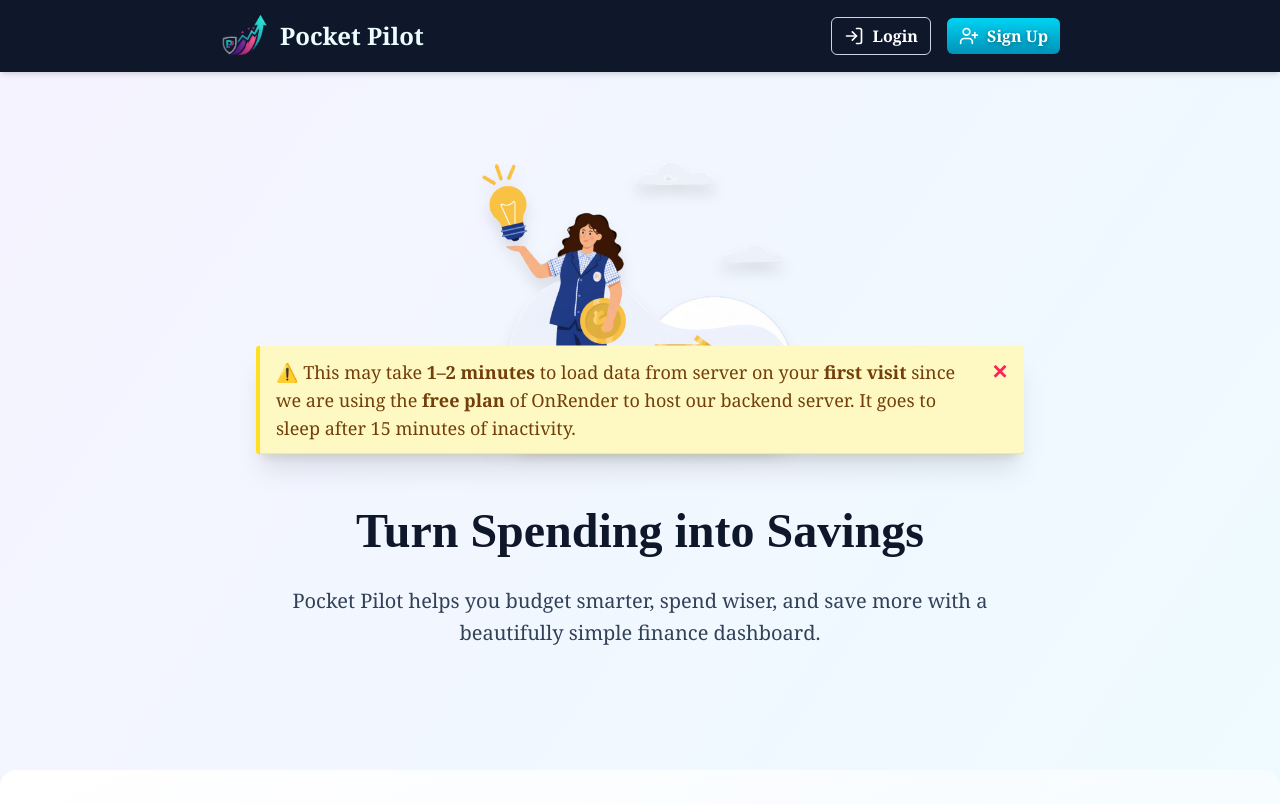
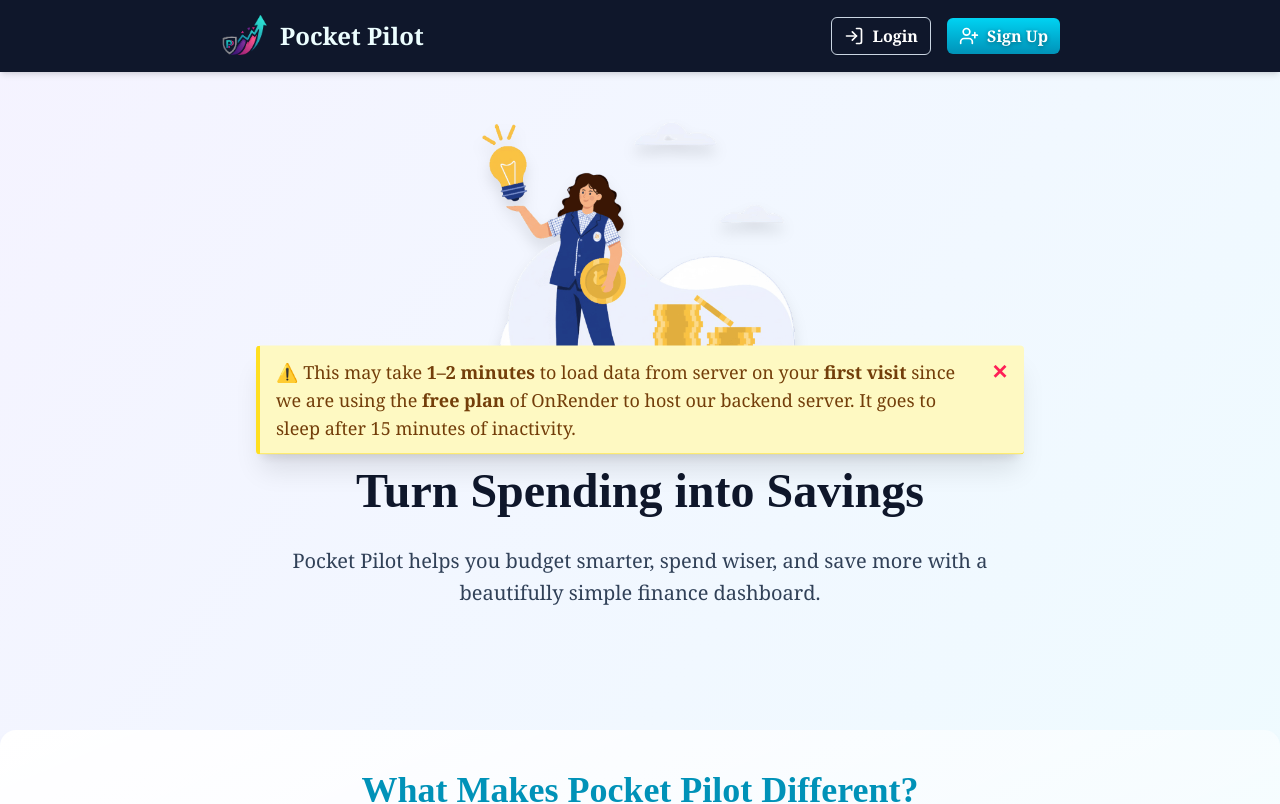
Before and after one commit to ravikanttarare95/pocket-pilot, a React (Vite) app in the folder client/: page / in a window 1280 px wide. Shown: the top 804 px of the page. Built offline with nearby package versions, Linux system fonts and the light colour scheme; no server answers; a web font is replaced by a local one.

Commit message:
refactor: enhance loading states and introduce AuthLoading component for better user feedback

```diff
--- a/client/src/components/Button.jsx
+++ b/client/src/components/Button.jsx
@@ -27,8 +27,9 @@ function Button({
     <button
       type={type}
       className={`${customStyle} ${sizeClasses} ${variantClasses} ${
-        isDisabled &&
-        "!bg-gradient-to-b from-slate-300 to-slate-400 !text-white hover:!bg-slate-300"
+        isDisabled
+          ? "!bg-gradient-to-b from-slate-500 to-slate-500 !text-white !opacity-70 animate-pulse !cursor-not-allowed hover:!bg-slate-500"
+          : ""
       } cursor-pointer transition-all duration-300 font-semibold flex justify-center items-center gap-2`}
       onClick={onBtnClick}
       disabled={isDisabled}
--- a/client/src/components/Navbar.jsx
+++ b/client/src/components/Navbar.jsx
@@ -10,7 +10,7 @@ import { useAuth } from "./../context/UserAuthContext.jsx";
 function Navbar() {
   const [isOpen, setIsOpen] = useState(false);
   const navigate = useNavigate();
-  const { user, setUser, accessToken, setAccessToken } = useAuth();
+  const { user, setUser, accessToken, setAccessToken, authLoading } = useAuth();
 
   const handleLogout = async () => {
     try {
@@ -45,7 +45,11 @@ function Navbar() {
           ${isOpen ? "flex" : "hidden"}
         `}
       >
-        {accessToken ? (
+        {authLoading ? (
+          <div className="flex items-center gap-3 text-slate-400 text-sm">
+            <span className="w-4 h-4 border-2 border-slate-400 border-t-transparent rounded-full animate-spin"></span>
+          </div>
+        ) : accessToken ? (
           <>
             <Link
               to="/"
--- a/client/src/components/ProtectedRoute.jsx
+++ b/client/src/components/ProtectedRoute.jsx
@@ -1,11 +1,12 @@
 import React, { useEffect } from "react";
 import { Navigate } from "react-router";
 import { useAuth } from "./../context/UserAuthContext.jsx";
+import AuthLoading from "./authentication/AuthLoading.jsx";
 
 function ProtectedRoute({ children }) {
-  const { accessToken, loading } = useAuth();
+  const { accessToken, authLoading } = useAuth();
 
-  if (loading) return <p>Checking session...</p>;
+  if (authLoading) return <AuthLoading loadingDesc={"Verifying session..."} />;
 
   if (!accessToken) return <Navigate to="/login" replace />;
 
--- /dev/null
+++ b/client/src/components/authentication/AuthLoading.jsx
@@ -0,0 +1,13 @@
+function AuthLoading({ loadingDesc }) {
+  return (
+    <div className="flex flex-col justify-center items-center min-h-screen bg-gray-50 text-gray-700">
+      <span className="w-12 h-12 border-4 border-teal-500 border-t-transparent rounded-full animate-spin" />
+
+      <p className="text-lg md:text-xl font-medium animate-pulse">
+        {loadingDesc}
+      </p>
+    </div>
+  );
+}
+
+export default AuthLoading;
--- a/client/src/context/UserAuthContext.jsx
+++ b/client/src/context/UserAuthContext.jsx
@@ -6,7 +6,7 @@ const UserAuthContext = createContext();
 const AuthProvider = ({ children }) => {
   const [user, setUser] = useState(null);
   const [accessToken, setAccessToken] = useState(null);
-  const [loading, setLoading] = useState(true);
+  const [authLoading, setAuthLoading] = useState(true);
 
   useEffect(() => {
     const getNewAccessToken = async () => {
@@ -18,7 +18,7 @@ const AuthProvider = ({ children }) => {
         setAccessToken(null);
         setUser(null);
       } finally {
-        setLoading(false);
+        setAuthLoading(false);
       }
     };
     getNewAccessToken();
@@ -26,7 +26,7 @@ const AuthProvider = ({ children }) => {
 
   return (
     <UserAuthContext.Provider
-      value={{ user, setUser, accessToken, setAccessToken, loading }}
+      value={{ user, setUser, accessToken, setAccessToken, authLoading }}
     >
       {children}
     </UserAuthContext.Provider>
--- a/client/src/views/App.jsx
+++ b/client/src/views/App.jsx
@@ -43,7 +43,7 @@ function App() {
       <AosInitializer />
       <Navbar />
 
-      <section className="max-w-7xl mx-auto text-center py-8 sm:py-10 md:py-20 px-4 sm:px-6 flex-1">
+      <section className="max-w-7xl mx-auto text-center pb-8 pt-4 sm:pb-10 sm:pt-6 md:pb-20 md:pt-10 px-4 sm:px-6 flex-1">
         <div
           data-aos="fade-right"
           data-aos-duration="1000"
--- a/client/src/views/AuthSuccess.jsx
+++ b/client/src/views/AuthSuccess.jsx
@@ -3,6 +3,7 @@ import { useNavigate, useSearchParams } from "react-router";
 import toast from "react-hot-toast";
 import { useAuth } from "./../context/UserAuthContext.jsx";
 import { API_URL } from "./../configs/axiosConfigs.js";
+import AuthLoading from "./../components/authentication/AuthLoading.jsx";
 
 function AuthSuccess() {
   const [searchParams] = useSearchParams();
@@ -40,17 +41,7 @@ function AuthSuccess() {
   useEffect(() => {
     handleAuth();
   }, [accessToken]);
-  return (
-    <div className="flex flex-col justify-center items-center min-h-screen bg-gray-50 text-gray-700">
-      <div className="flex flex-col items-center gap-4">
-        <div className="w-12 h-12 border-4 border-teal-500 border-t-transparent rounded-full animate-spin"></div>
-
-        <p className="text-lg md:text-xl font-medium animate-pulse">
-          Logging you in securely...
-        </p>
-      </div>
-    </div>
-  );
+  return <AuthLoading loadingDesc={"Logging you in securely..."} />;
 }
 
 export default AuthSuccess;
--- a/client/src/views/Dashboard.jsx
+++ b/client/src/views/Dashboard.jsx
@@ -3,11 +3,12 @@ import Navbar from "./../components/Navbar.jsx";
 import Sidebar from "./../components/Sidebar.jsx";
 import Footer from "./../components/Footer.jsx";
 import { useAuth } from "./../context/UserAuthContext.jsx";
+import AuthLoading from "./../components/authentication/AuthLoading.jsx";
 
 function Dashboard() {
-  const { accessToken, loading } = useAuth();
+  const { accessToken, authLoading } = useAuth();
 
-  if (loading) return <p>Checking session...</p>;
+  if (authLoading) return <AuthLoading loadingDesc={"Verifying session..."} />;
 
   if (!accessToken) {
     return <Navigate to="/login" replace />;
--- a/client/src/views/Login.jsx
+++ b/client/src/views/Login.jsx
@@ -7,21 +7,24 @@ import Label from "./../components/Label";
 import toast from "react-hot-toast";
 import { API_URL } from "./../configs/axiosConfigs.js";
 import { useAuth } from "./../context/UserAuthContext.jsx";
+import AuthLoading from "./../components/authentication/AuthLoading.jsx";
 
 const Login = () => {
-  const { accessToken, setAccessToken, loading, setUser } = useAuth();
+  const { accessToken, setAccessToken, authLoading, setUser } = useAuth();
   const navigate = useNavigate();
 
   useEffect(() => {
-    if (!loading && accessToken) {
+    if (!authLoading && accessToken) {
       navigate("/dashboard", { replace: true });
     }
-  }, [accessToken, loading]);
+  }, [accessToken, authLoading]);
 
   const [formData, setFormData] = useState({
     email: "",
     password: "",
   });
+
+  const [loading, setLoading] = useState(false);
 
   const handleInputChange = (e) => {
     setFormData({ ...formData, [e.target.id]: e.target.value });
@@ -29,6 +32,7 @@ const Login = () => {
 
   const handleLogin = async () => {
     try {
+      setLoading(true);
       const response = await API_URL.post("/api/users/login", formData);
 
       if (response?.data?.success) {
@@ -40,11 +44,13 @@ const Login = () => {
     } catch (error) {
       toast.error(error?.response?.data?.message || error?.message);
       console.log(error);
+    } finally {
+      setLoading(false);
     }
   };
 
-  if (loading) {
-    return <p>Checking session...</p>;
+  if (authLoading) {
+    return <AuthLoading loadingDesc={"Verifying session..."} />;
   }
 
   return (
--- a/client/src/views/SignUp.jsx
+++ b/client/src/views/SignUp.jsx
@@ -7,6 +7,7 @@ import Label from "./../components/Label";
 import toast from "react-hot-toast";
 import { API_URL } from "./../configs/axiosConfigs.js";
 import { useAuth } from "./../context/UserAuthContext.jsx";
+import AuthLoading from "./../components/authentication/AuthLoading.jsx";
 
 const Signup = () => {
   const navigate = useNavigate();
@@ -18,7 +19,7 @@ const Signup = () => {
   });
   const [loading, setLoading] = useState(false);
 
-  const { user } = useAuth();
+  const { user, authLoading } = useAuth();
 
   const handleInputChange = (e) => {
     // const { id, value } = e.target;
@@ -52,6 +53,8 @@ const Signup = () => {
       setLoading(false);
     }
   };
+
+  if (authLoading) return <AuthLoading loadingDesc={"Verifying session..."} />;
 
   return (
     <div className="flex items-center justify-evenly min-h-screen p-3">
@@ -124,7 +127,16 @@ const Signup = () => {
           <Button
             type="submit"
             btnVariant="primary"
-            btnTitle={loading ? "Creating..." : "Create Account"}
+            btnTitle={
+              loading ? (
+                <>
+                  <span className="w-4 h-4 border-2 border-white border-t-transparent rounded-full animate-spin" />
+                  <span>Creating account</span>
+                </>
+              ) : (
+                "Create Account"
+              )
+            }
             customStyle={"w-full"}
             isDisabled={loading}
           />
```
Also changed, not shown: client/src/assets/hero-img.png.
